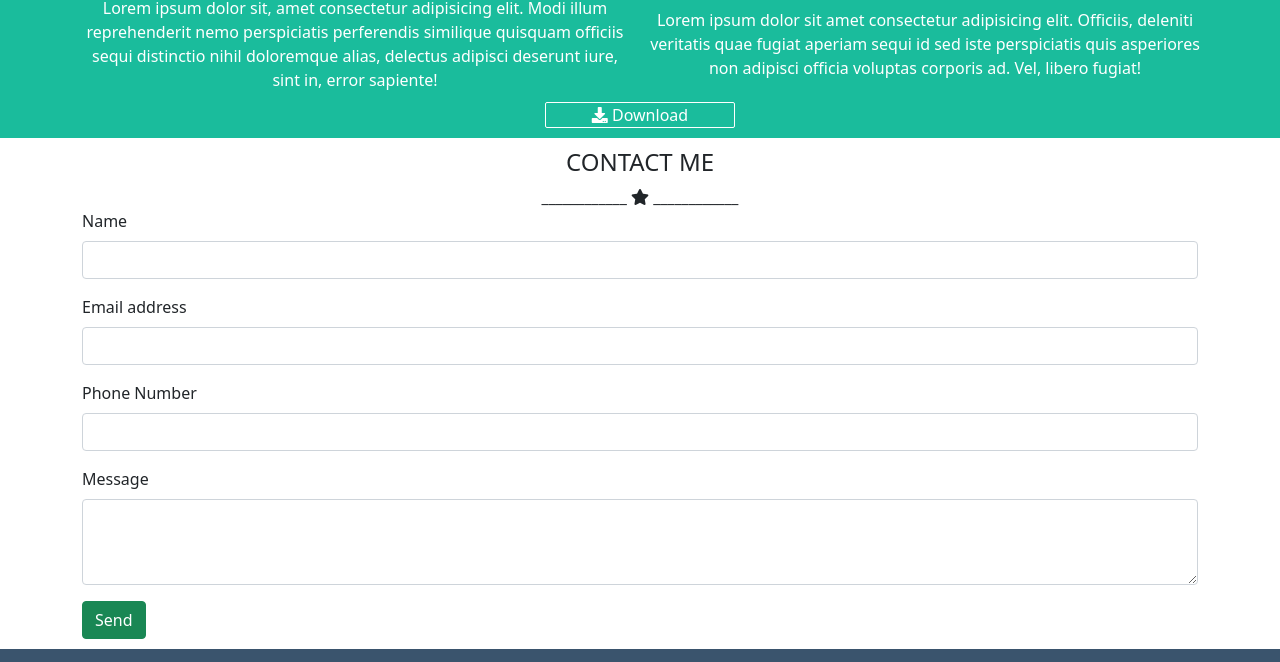
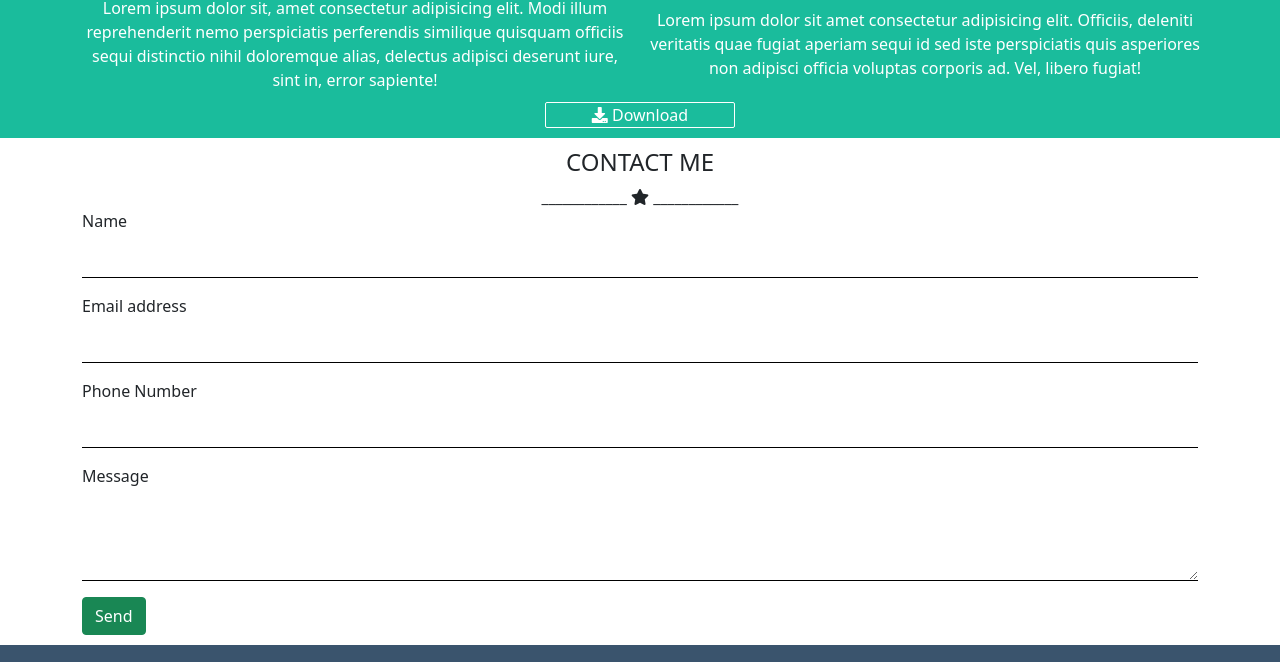
Before and after one commit to giocio97/html-css-bootstrap-freelancer, a plain HTML site: page index.html in a window 1280 px wide. Shown: the part 1139-1801 px from the top of the page. Drawn offline with nearby package versions, Linux system fonts and the light colour scheme.

Commit message:
form definitivo

```diff
--- a/css/style.css
+++ b/css/style.css
@@ -73,9 +73,7 @@ padding: 10px;
     background-color: #1abc9c;
 }
 
-#contact h4, .divisorio {
-    text-align: center;
-}
+
 
 .text-about{
     padding: 10px;
@@ -84,6 +82,19 @@ padding: 10px;
     padding: 10px;
 
 }
+
+#contact h4, .divisorio {
+    text-align: center;
+}
+
+#contact .form-control {
+    border: none;
+    border-radius: 0;
+    border-bottom: 1px solid black;
+
+}
+
+
 
 .text-dowload{
  border: 1px solid white ;
```
